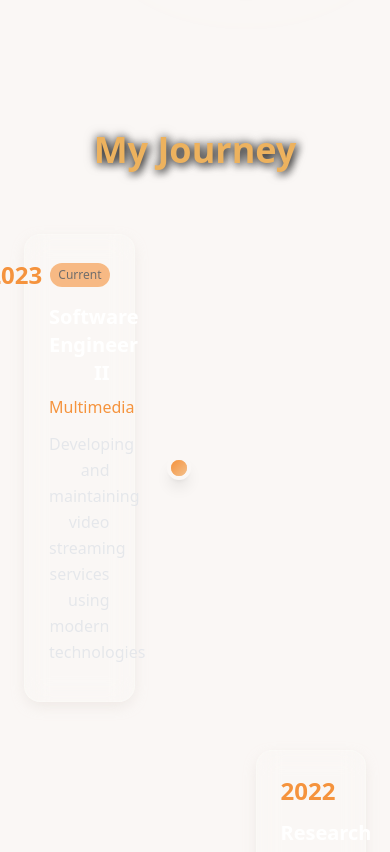
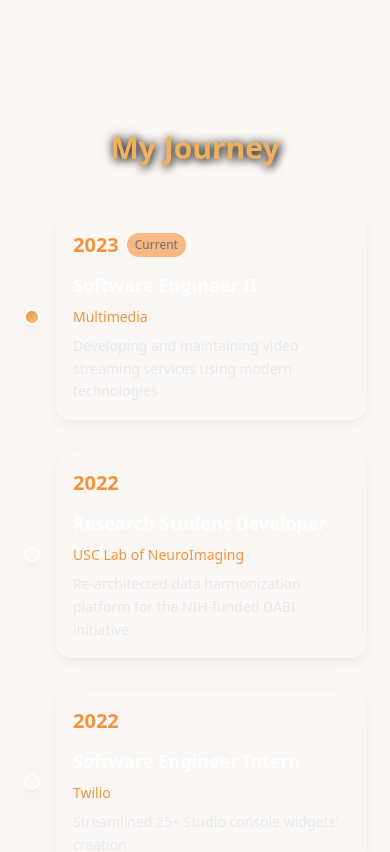
Before and after one commit to ak-shinde/portfolio, a React (Vite) app: page / in a window 390 px wide. Shown: the part 5420-6272 px from the top of the page. Built offline with nearby package versions, Linux system fonts and the light colour scheme.

Commit message:
mobile timeline fix

```diff
--- a/src/components/TimelineSection.tsx
+++ b/src/components/TimelineSection.tsx
@@ -126,9 +126,9 @@ const TimelineSection = () => {
       ref={sectionRef}
       className="relative min-h-screen flex items-center justify-center overflow-hidden bg-transparent py-20"
     >
-      <div className="relative z-10 w-full max-w-4xl mx-auto px-6">
+      <div className="relative z-10 w-full max-w-4xl mx-auto px-4 md:px-6">
         <h2
-          className="text-4xl md:text-6xl font-bold mb-16 text-center text-golden"
+          className="text-3xl md:text-6xl font-bold mb-12 md:mb-16 text-center text-golden"
           style={{
             textShadow: '2px 2px 8px rgba(0,0,0,0.8), 0 0 12px rgba(0,0,0,0.6)'
           }}
@@ -137,50 +137,56 @@ const TimelineSection = () => {
         </h2>
 
         <div ref={timelineRef} className="relative">
-          {/* Timeline Line */}
-          <div className="timeline-line absolute left-1/2 transform -translate-x-1/2 w-1 bg-gradient-to-b from-primary via-accent to-primary h-full rounded-full shadow-lg"></div>
+          {/* Timeline Line - Desktop: center, Mobile: left */}
+          <div className="timeline-line absolute left-4 md:left-1/2 transform -translate-x-1/2 w-1 bg-gradient-to-b from-primary via-accent to-primary h-full rounded-full shadow-lg"></div>
 
           {/* Timeline Items */}
-          <div className="space-y-12">
+          <div className="space-y-8 md:space-y-12">
             {timelineData.map((item, index) => (
               <div
                 key={item.id}
-                className={`timeline-item flex items-center ${
-                  index % 2 === 0 ? 'flex-row' : 'flex-row-reverse'
+                className={`timeline-item flex items-center flex-row ${
+                  index % 2 === 0 ? 'md:flex-row' : 'md:flex-row-reverse'
                 }`}
               >
-                {/* Content */}
-                <div className={`w-5/12 ${index % 2 === 0 ? 'pr-8 text-right' : 'pl-8 text-left'}`}>
-                  <div className="bg-background/10 backdrop-blur-md rounded-2xl p-6 shadow-soft border border-white/20 hover:bg-background/20 hover:shadow-golden transition-all duration-300">
-                    <div className={`flex items-center gap-2 mb-3 ${index % 2 === 0 ? 'justify-end' : 'justify-start'}`}>
-                      <span className="text-2xl font-bold text-primary">{item.year}</span>
+                {/* Content - Mobile: full width with left padding, Desktop: alternating */}
+                <div className={`w-full pl-10 pr-2 text-left md:w-5/12 ${
+                  index % 2 === 0
+                    ? 'md:pr-8 md:text-right md:pl-0'
+                    : 'md:pl-8 md:text-left md:pr-0'
+                }`}>
+                  <div className="bg-background/10 backdrop-blur-md rounded-2xl p-4 md:p-6 shadow-soft border border-white/20 hover:bg-background/20 hover:shadow-golden transition-all duration-300">
+                    <div className={`flex items-center gap-2 mb-3 justify-start ${
+                      index % 2 === 0 ? 'md:justify-end' : 'md:justify-start'
+                    }`}>
+                      <span className="text-xl md:text-2xl font-bold text-primary">{item.year}</span>
                       {item.current && (
                         <span className="px-2 py-1 bg-primary text-primary-foreground text-xs rounded-full animate-pulse">
                           Current
                         </span>
                       )}
                     </div>
-                    <h3 className="text-xl font-semibold text-white mb-2">
+                    <h3 className="text-lg md:text-xl font-semibold text-white mb-2">
                       {item.title}
                     </h3>
-                    <p className="text-primary font-medium mb-3">
+                    <p className="text-primary font-medium mb-2 md:mb-3 text-sm md:text-base">
                       {item.company}
                     </p>
-                    <p className="text-gray-200 leading-relaxed mb-3">
+                    <p className="text-gray-200 leading-relaxed text-sm md:text-base">
                       {item.description}
                     </p>
                   </div>
                 </div>
 
-                {/* Timeline Dot */}
-                <div className="relative flex items-center justify-center">
-                  <div className={`w-6 h-6 rounded-full border-4 border-background shadow-lg z-10 hover:scale-125 transition-transform duration-300 ${item.current ? 'bg-primary' : ''}`}>
-                    <div className={`w-full h-full rounded-full animate-pulse ${item.current ? 'bg-gradient-to-br from-primary to-accent' : ''}`}></div>
+                {/* Timeline Dot - Mobile: absolute positioned, Desktop: flex center */}
+                <div className="absolute left-4 transform -translate-x-1/2 md:relative md:left-auto md:transform-none md:flex md:items-center md:justify-center">
+                  <div className={`w-4 h-4 md:w-6 md:h-6 rounded-full border-2 md:border-4 border-white shadow-lg z-10 hover:scale-125 transition-transform duration-300 ${item.current ? 'bg-primary' : 'bg-background'}`}>
+                    <div className={`w-full h-full rounded-full ${item.current ? 'animate-pulse bg-gradient-to-br from-primary to-accent' : ''}`}></div>
                   </div>
                 </div>
 
-                {/* Spacer */}
-                <div className="w-5/12"></div>
+                {/* Spacer - Desktop only */}
+                <div className="hidden md:block md:w-5/12"></div>
               </div>
             ))}
           </div>
```
